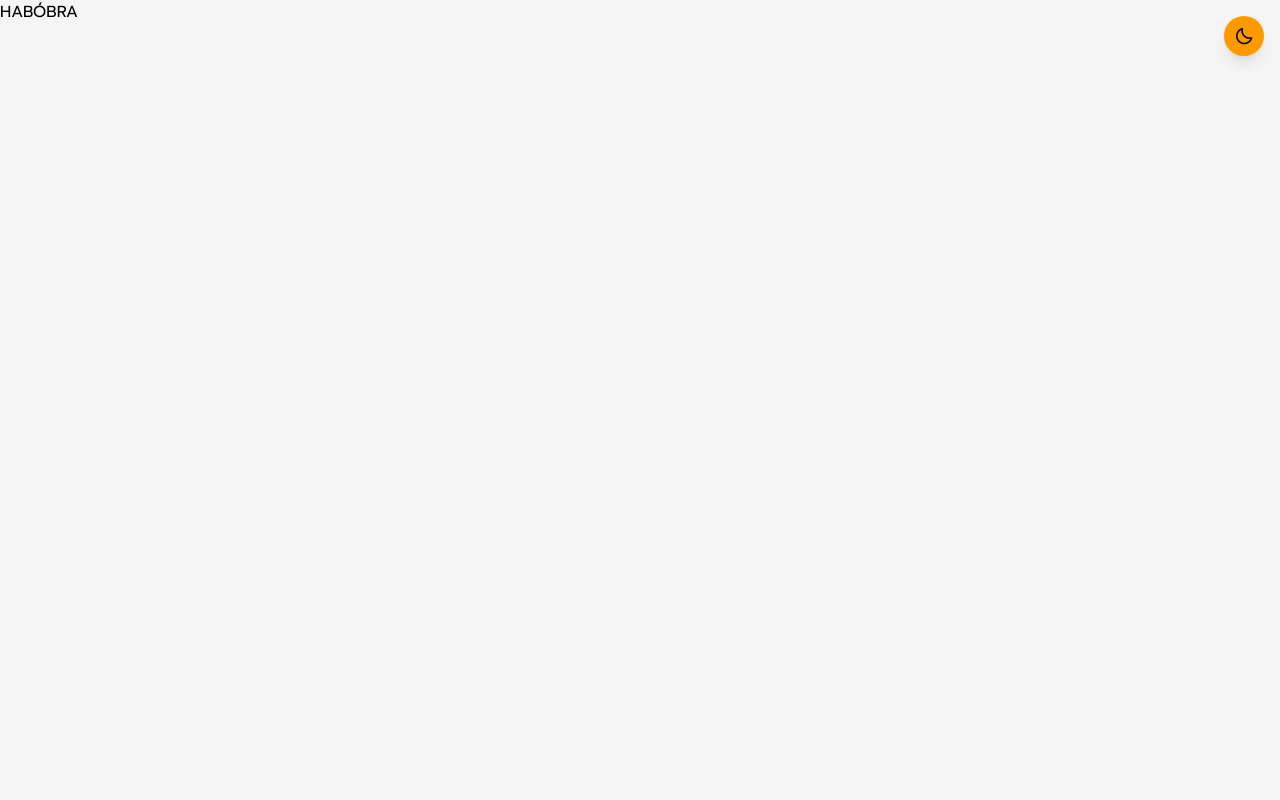
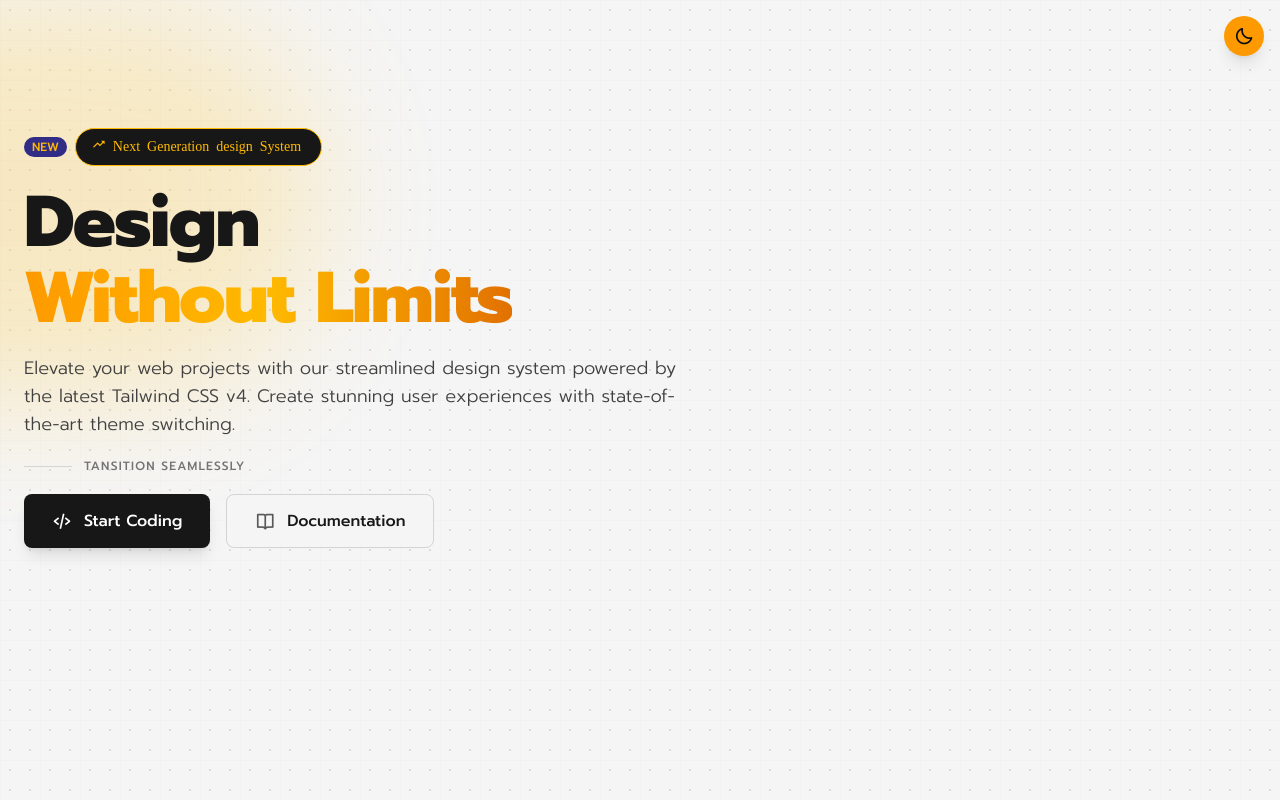
Before and after one commit to Juan-s-moreira/Header-tailwind, a React (Vite) app: page / in a window 1280 px wide. Built offline with nearby package versions, Linux system fonts and the light colour scheme.

Commit message:
feat: adding hero section

```diff
--- a/src/App.jsx
+++ b/src/App.jsx
@@ -1,10 +1,9 @@
-import React, { useEffect, useState } from 'react'
+import React, { useState, useEffect } from 'react'
 import Hero from './components/Hero'
 
 
 
 const App = () => {
-
   const [darkMode, setDarkMode] = useState(false)
 
   useEffect(() => {
@@ -20,11 +19,18 @@ const App = () => {
   }
 
 
+
+
   return (
-    <div className='min-h-screen bg-neutral-100 dark:bg-gray-950 relative transition-colors duration-300'>
-      <button onClick={toggleDarkMode} className='fixed top-3 lg:top-4 right-3 lg:right-4 w-9 h-9 lg:w-10 lg:h-10 flex justify-center items-center rounded-full bg-amber-500 text-neutral-950 shadow-lg hover:bg-amber-600 transition-colors'>
-        <i className={`bx bx-${darkMode ? 'sun' : 'moon'} text-lg lg:text-xl`}></i>
+    <div className='min-h-screen bg-neutral-100 dark:bg-neutral-950 relative transition-colors duration-300 isolate'>
+      <div className='absolute inset-0 -z-10'>
+        <div className='absolute inset-0 opacity-30 dark:hidden' style={{ backgroundImage: 'linear-gradient(to right, rgba(0, 0, 0, 0.05) 1px, transparent 1px), linear-gradient(to bottom, rgba(0, 0, 0, 0.05) 1px, transparent 1px)', backgroundSize: '40px 40px' }}></div>
+        <div className='absolute inset-0 dark:hidden' style={{ backgroundImage: 'radial-gradient(rgba(0, 0, 0, 0.1) 1px, transparent 1px', backgroundSize: '20px 20px' }}></div>
+      </div>
+      <button onClick={toggleDarkMode} className='fixed top-3 lg:top-4 right-4 lg:right-4 w-9 h-9 lg:w-10 lg:h-10 flex justify-center items-center rounded-full bg-amber-500 text-neutral-950 shadow-lg hover:bg-amber-600 transition-colors z-10'>
+        <i className={`bx bx-${darkMode ? "sun" : "moon"} text-lg lg:text-xl`}></i>
       </button>
+
       <Hero />
     </div>
   )
--- a/src/components/Hero.jsx
+++ b/src/components/Hero.jsx
@@ -2,8 +2,42 @@ import React from 'react'
 
 const Hero = () => {
   return (
-    <div>
-      HABÓBRA
+    <div className='isolate'>
+      <div className='absolute inset-0 -z-10'>
+        <div className='absolute top-0 -left-1/4 w-1/2 h-1/2 bg-amber-400 dark:bg-amber-500 rounded-full blur-3xl opacity-20'></div>
+      </div>
+      <div className='container mx-auto px-6 py-20 md:py-24 lg:py-28 xl:py-32'>
+        <div className='flex flex-col lg:flex-row items-center gap-8 lg:gap-12 xl:gap-60'>
+          <div className='flex-1 space-y-6 lg:space-y-7'>
+            <div className='space-y-4 lg:space-y-5'>
+              <div className='flex items-center'>
+                <span className='inline-flex items-center px-2 py-0.5 rounded-full text-xs font-medium bg-indigo-900 text-amber-400 mr-2'>NEW</span>
+                <h2 className='inline-block px-3 py-1.5 lg:px-4 lg:py-2 rounded-full bg-neutral-900 text-amber-400 font-medium text-sm backfrop-blur-sm border border-neutral-800/50%'>
+                  <i className='bx bx-trending-up mr-1'> Next Generation design System</i></h2>
+              </div>
+              <h1 className='text-4xl md:text-5xl lg:text-6xl xl:text-7xl font-extrabold tracking-tight text-neutral-900 dark:text-white'>
+                <span className='block mb-1'>Design</span>
+                <span className='bg-clip-text text-transparent bg-gradient-to-r from-amber-500 via-amber-400 to-amber-600'>Without Limits</span>
+              </h1>
+              <p className='text-base lg:text-lg text-neutral-700 dark:text-neutral-300 max-w-2xl font-light'>Elevate your web projects with our streamlined design system powered by the latest Tailwind CSS v4. Create stunning user experiences with state-of-the-art theme switching.</p>
+              <div className='flex gap-3 items-center'>
+                <div className='h-px bg-neutral-300 dark:bg-neutral-700 w-12'></div>
+                <p className='uppercase text-xs tracking-widest text-neutral-500 dark:text-neutral-400 font-medium'> Tansition Seamlessly</p>
+              </div>
+              <div className='flex flex-wrap gap-3 lg:gap-4'>
+                <button className='px-6 py-3 lg:px-7 lg:py-3.5 rounded-lg bg-neutral-900 hover:bg-black text-white dark:bg-amber-500 dark:hover:bg-amber-600 dark:text-neutral-900 font-medium shadow-lg hover:shadow-neutral-900/20 dark:hover:shadow-amber-500/20 flex items-center transition group'>
+                  <i className='bx bx-code-alt mr-2 lg:mr-3 text-lg lg:text-xl group-hover:rotate-12 transition-transform'></i>
+                  <span>Start Coding</span>
+                </button>
+                <button className='px-6 py-3 lg:px-7 lg:py-3.5 rounded-lg bg-neutral-100 hover:bg-neutral-200 dark:bg-neutral-800 dark:hover:bg-neutral-700 border border-neutral-300 dark:border-neutral-700 text-neutral-900 dark:text-white font-medium flex items-center transition group'>
+                  <i className='bx bx-book-open mr-2 lg:mr-3 text-lg lg:text-xl opacity-70 group-hover:opacity-100 transition-opacity'></i>
+                  <span>Documentation</span>
+                </button>
+              </div>
+            </div>
+          </div>
+        </div>
+      </div>
     </div>
   )
 }
--- a/src/index.css
+++ b/src/index.css
@@ -4,4 +4,4 @@
   font-family: "Prompt", sans-serif;
 }
 
-@custom-variant dark (&:where (.dark, .dark *))
+@custom-variant dark (&:where(.dark, .dark *));
```
